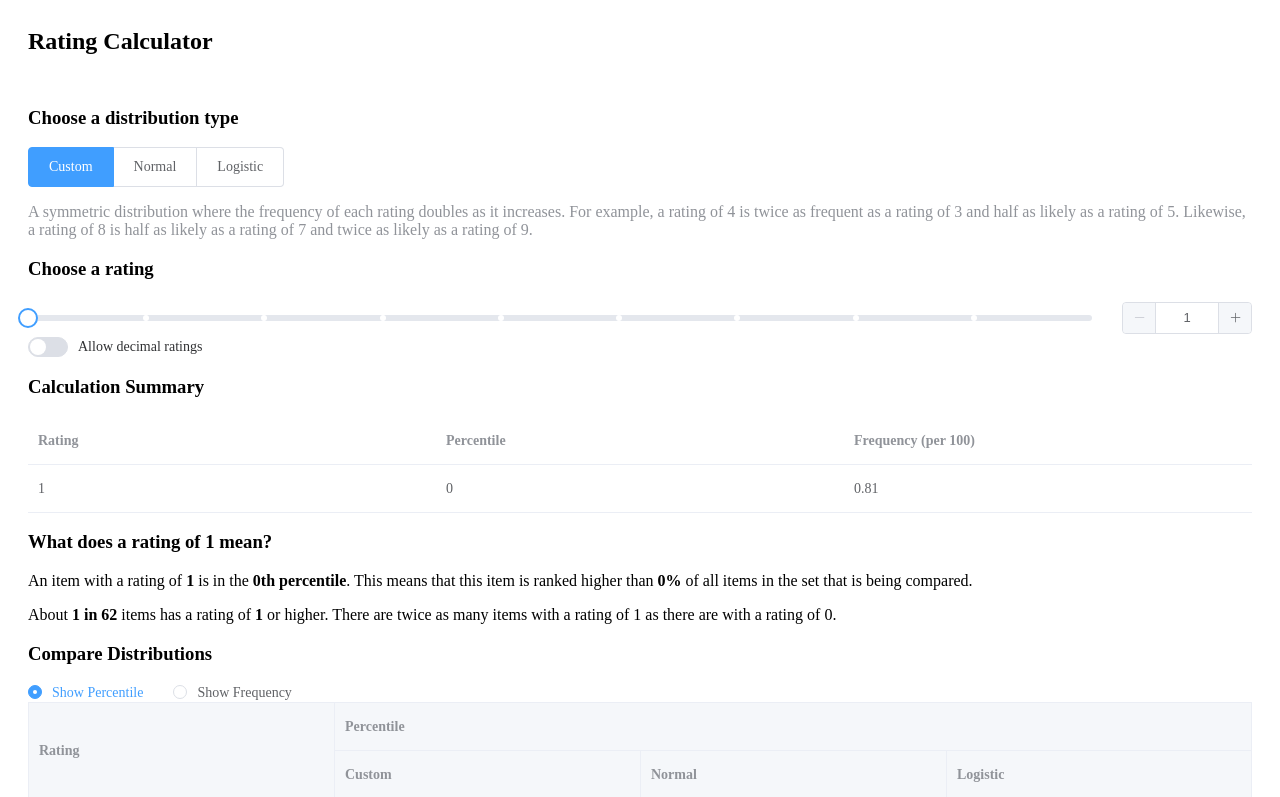
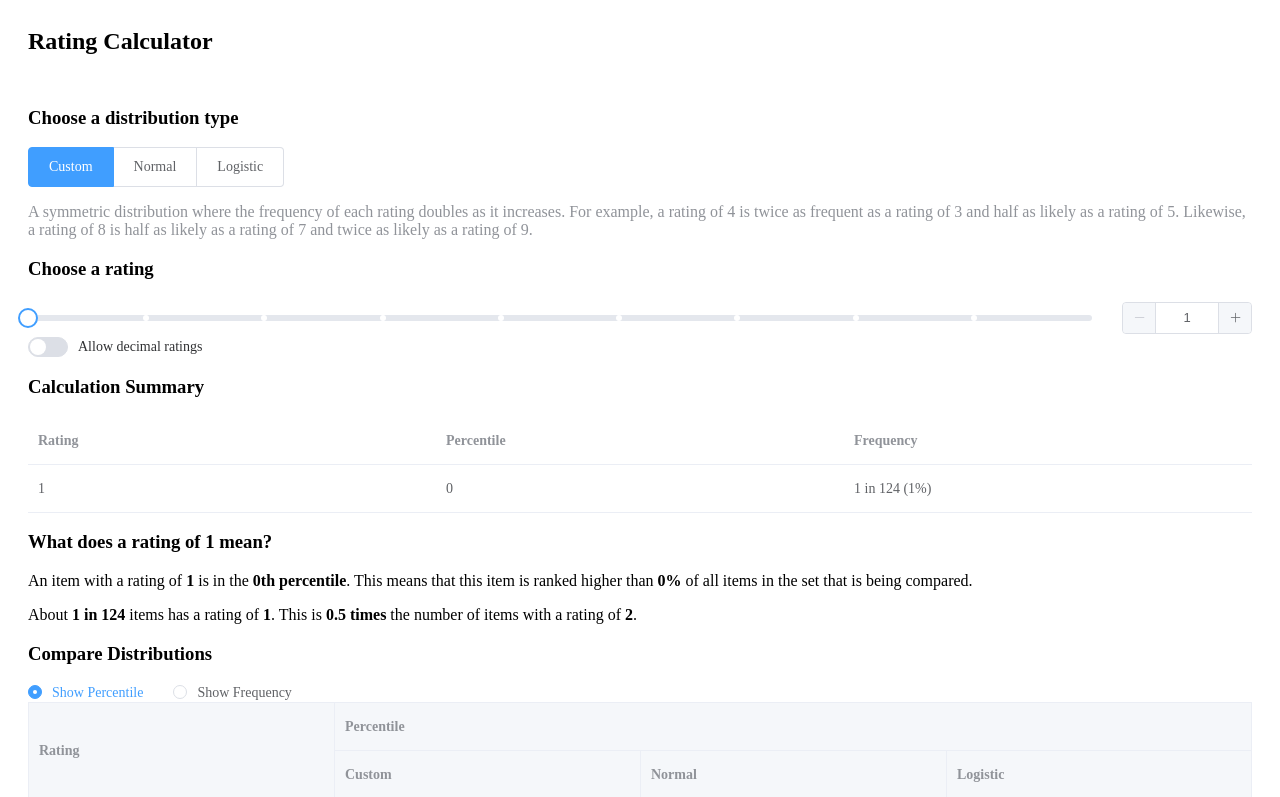
Before and after one commit to Rylan12/Ratings, a Nuxt app: page / in a window 1280 px wide. Shown: the top 797 px of the page. Built offline with nearby package versions, Linux system fonts and the light colour scheme.

Commit message:
Fix frequency calculation

```diff
--- a/assets/js/distributions.ts
+++ b/assets/js/distributions.ts
@@ -12,6 +12,20 @@ export abstract class Distribution {
 
   frequencyFromRating(rating: number): number {
     return this.pdf(rating) * 100
+  }
+
+  frequencyStringFromRating(rating: number, includePercentage = true): string {
+    const fraction = this.pdf(rating)
+    const denominator = Math.round(1 / fraction)
+    let result = `1 in ${denominator}`
+    if (includePercentage) {
+      result += ` (${Math.round(fraction * 100)}%)`
+    }
+    return result
+  }
+
+  frequencyFractionFromRating(rating: number): [number, number] {
+    return [1, Math.round(1 / this.pdf(rating))]
   }
   // abstract ratingFromPercentile(percentile: number): number
 }
--- a/components/CalculationSummary.vue
+++ b/components/CalculationSummary.vue
@@ -4,10 +4,7 @@
     <el-table :data="tableData" style="width: 100%">
       <el-table-column prop="rating" label="Rating"></el-table-column>
       <el-table-column prop="percentile" label="Percentile"></el-table-column>
-      <el-table-column
-        prop="frequency"
-        label="Frequency (per 100)"
-      ></el-table-column>
+      <el-table-column prop="frequency" label="Frequency"> </el-table-column>
     </el-table>
   </div>
 </template>
@@ -39,12 +36,12 @@ export default {
     tableData() {
       const rating = this.rating
       const percentile = this.distribution.percentileFromRating(rating)
-      const frequency = this.distribution.frequencyFromRating(rating)
+      const frequency = this.distribution.frequencyStringFromRating(rating)
       return [
         {
           rating,
+          frequency,
           percentile: Math.round(100 * percentile) / 100,
-          frequency: Math.round(100 * frequency) / 100,
         },
       ]
     },
--- a/components/CompareDistributions.vue
+++ b/components/CompareDistributions.vue
@@ -15,7 +15,7 @@
         <el-table-column prop="logisticPercentile" label="Logistic">
         </el-table-column>
       </el-table-column>
-      <el-table-column v-if="show === 'frequency'" label="Frequency (per 100)">
+      <el-table-column v-if="show === 'frequency'" label="Frequency">
         <el-table-column prop="customFrequency" label="Custom">
         </el-table-column>
         <el-table-column prop="normalFrequency" label="Normal">
@@ -52,11 +52,10 @@ export default {
           logisticPercentile: round(
             distributions.logistic.percentileFromRating(i)
           ),
-          customFrequency: round(distributions.custom.frequencyFromRating(i)),
-          normalFrequency: round(distributions.normal.frequencyFromRating(i)),
-          logisticFrequency: round(
-            distributions.logistic.frequencyFromRating(i)
-          ),
+          customFrequency: distributions.custom.frequencyStringFromRating(i),
+          normalFrequency: distributions.normal.frequencyStringFromRating(i),
+          logisticFrequency:
+            distributions.logistic.frequencyStringFromRating(i),
         })
       }
       return data
--- a/components/RatingToPercentileCalculator.vue
+++ b/components/RatingToPercentileCalculator.vue
@@ -29,10 +29,19 @@
         compared.
       </p>
       <p>
-        About <strong>1 in 62</strong> items has a rating of
-        <strong>{{ rating }}</strong> or higher. There are twice as many items
-        with a rating of {{ Math.floor(rating) }} as there are with a rating of
-        {{ Math.floor(rating < 6 ? rating - 1 : rating + 1) }}.
+        About <strong>{{ frequency }}</strong> items has a rating of
+        <strong>{{ rating }}</strong
+        >. This is
+        <span v-if="rating >= 2">
+          <strong>{{ multiplierText(previousMultiplier) }}</strong>
+          the number of items with a rating of
+          <strong>{{ rating - 1 }}</strong> </span
+        ><span v-if="rating >= 2 && rating < 10">, and </span
+        ><span v-if="rating < 10">
+          <strong>{{ multiplierText(nextMultiplier) }}</strong>
+          the number of items with a rating of
+          <strong> {{ rating + 1 }}</strong></span
+        ><span>.</span>
       </p>
     </div>
   </div>
@@ -89,6 +98,35 @@ export default {
         return 'th'
       }
     },
+    frequency() {
+      return this.primaryDistribution.frequencyStringFromRating(
+        this.rating,
+        false
+      )
+    },
+    previousMultiplier() {
+      return (
+        this.primaryDistribution.frequencyFromRating(this.rating) /
+        this.primaryDistribution.frequencyFromRating(this.rating - 1)
+      )
+    },
+    nextMultiplier() {
+      return (
+        this.primaryDistribution.frequencyFromRating(this.rating) /
+        this.primaryDistribution.frequencyFromRating(this.rating + 1)
+      )
+    },
+  },
+  methods: {
+    multiplierText(multiplier) {
+      if (multiplier === 1) {
+        return 'equal to'
+      } else if (multiplier > 1) {
+        return `${Math.round(100 * multiplier) / 100} times`
+      } else {
+        return `${Math.round(100 * multiplier) / 100} times`
+      }
+    },
   },
 }
 </script>
```
